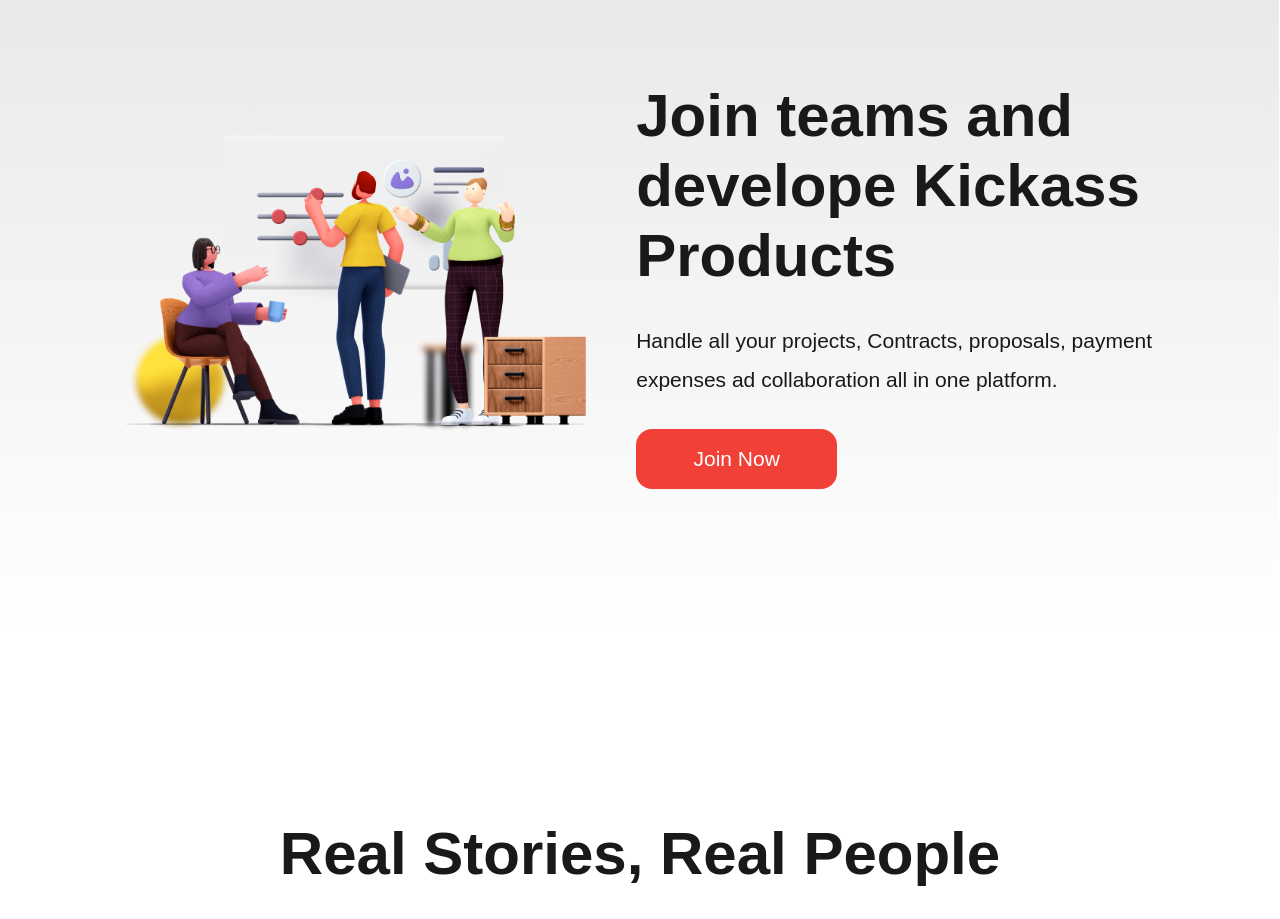
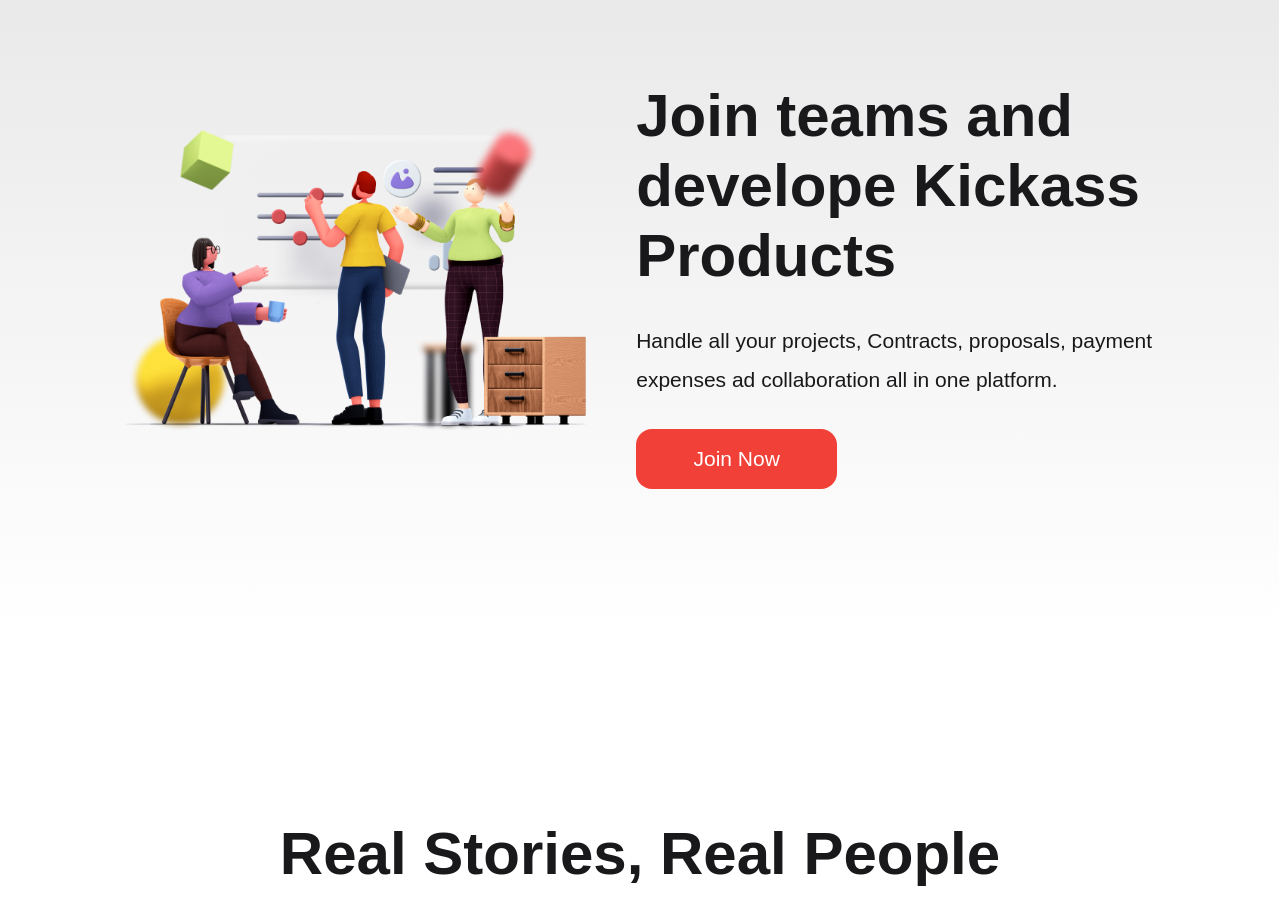
Before and after one commit to BarnabasAsha/flance, a Next.js app: page / in a window 1280 px wide. Shown: the part 4100-5019 px from the top of the page. Built offline with nearby package versions, Linux system fonts and the light colour scheme; a web font is replaced by a local one.

Commit message:
join teams animation

```diff
--- /dev/null
+++ b/components/atoms/Cube.tsx
@@ -0,0 +1,38 @@
+/* eslint-disable @next/next/no-img-element */
+import styled from "styled-components"
+import { useEffect } from "react"
+import { useInView } from "react-intersection-observer"
+import { motion, useAnimation } from "framer-motion"
+
+const Box = styled.div`
+width: 72px;
+position: absolute;
+left: 10%;
+top: 0;
+
+@media only screen and (max-width: 700px) {
+ width: 40px;
+}
+`
+
+const Cube = () => {
+  const controls = useAnimation()
+  const [ref, inView] = useInView()
+
+  const variants = {
+    visible: { y: -10, transition: { duration: 1, delay: 1 } },
+    hidden: { y: -50 }
+  }
+
+  useEffect(() => {
+    if (inView) {
+      controls.start("visible");
+    }
+  }, [controls, inView]);
+
+  return <Box ref={ref} as={motion.div} animate={controls} variants={variants} initial="hidden">
+    <img src="images/Cube.png" alt="" />
+  </Box>
+}
+
+export default Cube
--- /dev/null
+++ b/components/atoms/Cylinder.tsx
@@ -0,0 +1,38 @@
+/* eslint-disable @next/next/no-img-element */
+import styled from "styled-components"
+import { useEffect } from "react"
+import { useInView } from "react-intersection-observer"
+import { motion, useAnimation } from "framer-motion"
+
+const Box = styled.div`
+width: 72px;
+position: absolute;
+right: 10%;
+top: 0;
+
+@media only screen and (max-width: 700px) {
+ width: 40px;
+}
+`
+
+const Cylinder = () => {
+  const controls = useAnimation()
+  const [ref, inView] = useInView()
+
+  const variants = {
+    visible: { y: -10, transition: { duration: 1, delay: 1 } },
+    hidden: { y: 40 }
+  }
+
+  useEffect(() => {
+    if (inView) {
+      controls.start("visible");
+    }
+  }, [controls, inView]);
+
+  return <Box ref={ref} as={motion.div} animate={controls} variants={variants} initial="hidden">
+    <img src="/images/Cylinder.png" alt="" />
+  </Box>
+}
+
+export default Cylinder
--- a/components/atoms/index.ts
+++ b/components/atoms/index.ts
@@ -12,6 +12,8 @@ export { default as AtmCard } from "./AtmCard"
 export { default as MsgOne } from "./MsgOne"
 export { default as MsgTwo } from "./MsgTwo"
 export { default as SaveCircle } from "./SaveCircle"
+export { default as Cube } from "./Cube"
+export { default as Cylinder } from "./Cylinder"
 
 
 export { default as CurveSvg } from "./icons/curve-svg"
--- a/components/templates/JoinTeams.tsx
+++ b/components/templates/JoinTeams.tsx
@@ -1,6 +1,6 @@
 /* eslint-disable @next/next/no-img-element */
 import styled from "styled-components";
-import { Text, Button, CurveSvg } from "../atoms"
+import { Text, Button, CurveSvg, Cube, Cylinder } from "../atoms"
 
 
 const Container = styled.div`
@@ -45,6 +45,7 @@ const Content = styled.div`
 `
 
 const Img = styled.div`
+position: relative;
   width: 40%;
   z-index: 60;
 
@@ -83,6 +84,8 @@ const JoinTeams = () => (
       <Wrapper>
         <Img>
           <img src="/images/home-img-3.png" alt="" />
+          <Cube />
+          <Cylinder />
         </Img>
         <Content>
           <Text xl as="h2" bold>Join teams and develope Kickass Products</Text>
```
